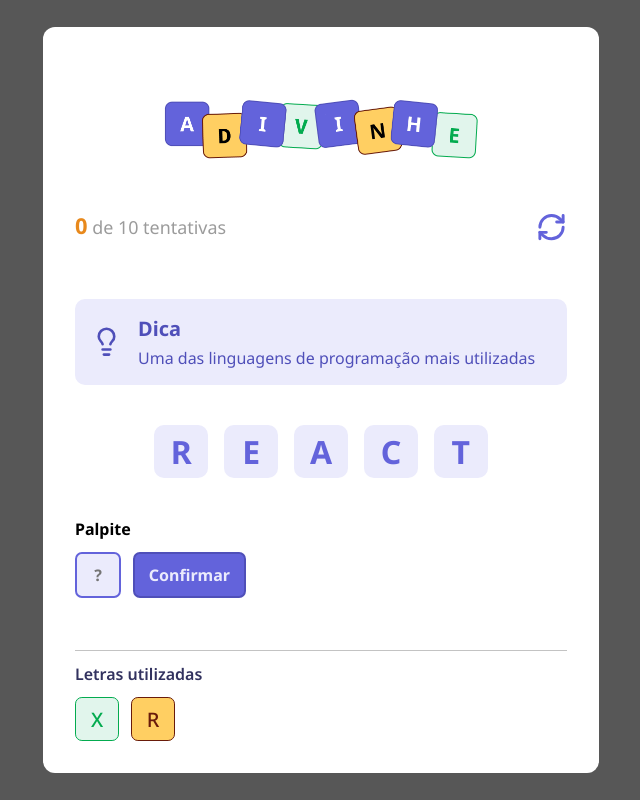
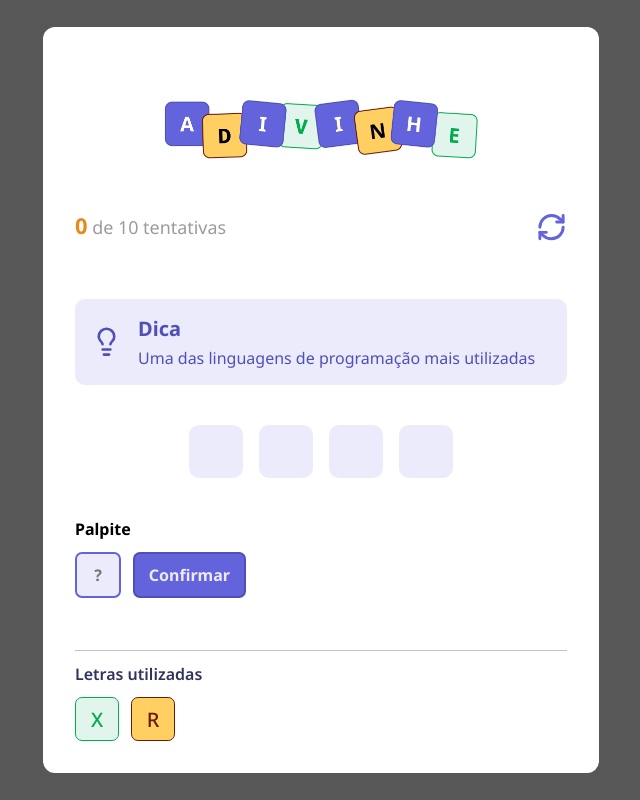
Before and after one commit to Victorc-Castro/guessing-game-project, a React (Vite) app: page / in a window 1280 px wide. Shown: the whole page, without its empty margins (319-959 px from the left). Built offline with nearby package versions, Linux system fonts and the light colour scheme.

Commit message:
feat: displaying the letters of the words

```diff
--- a/src/App.tsx
+++ b/src/App.tsx
@@ -34,6 +34,10 @@
     startGame()
   }, [])
 
+  if(!challenge) {
+    return
+  }
+
   return (
     <div className={styles.container}>
       <main>
@@ -42,11 +46,11 @@
         <Tip tip="Uma das linguagens de programação mais utilizadas" />
 
         <div className={styles.word}>
-          <Letter  value="R" />
-          <Letter  value="E" />
-          <Letter  value="A" />
-          <Letter  value="C" />
-          <Letter  value="T" />
+          {
+            challenge.word.split("").map(() => (
+              <Letter  value="" />
+            ))
+          }
         </div>
 
         <h4>Palpite</h4>
```
